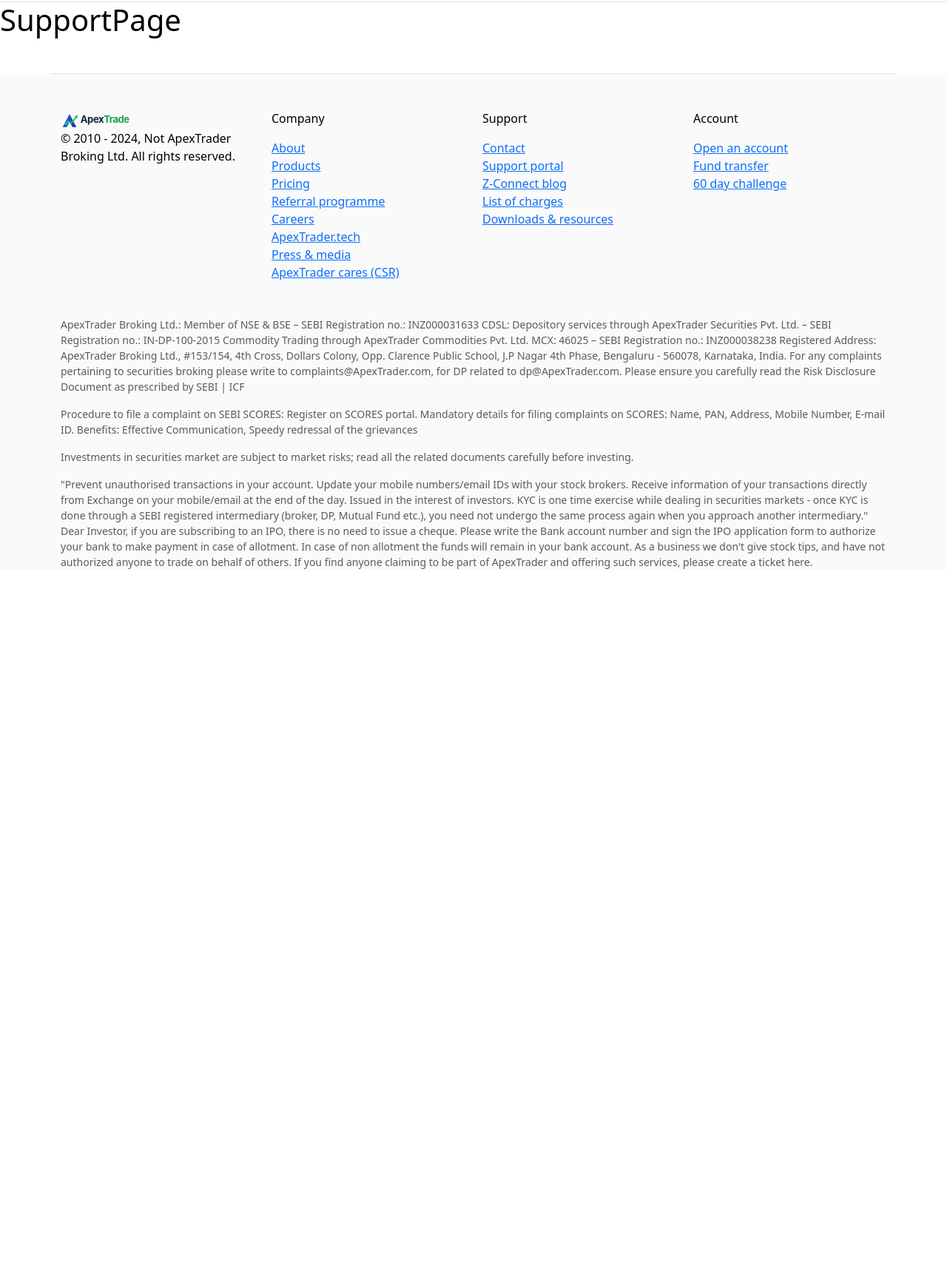
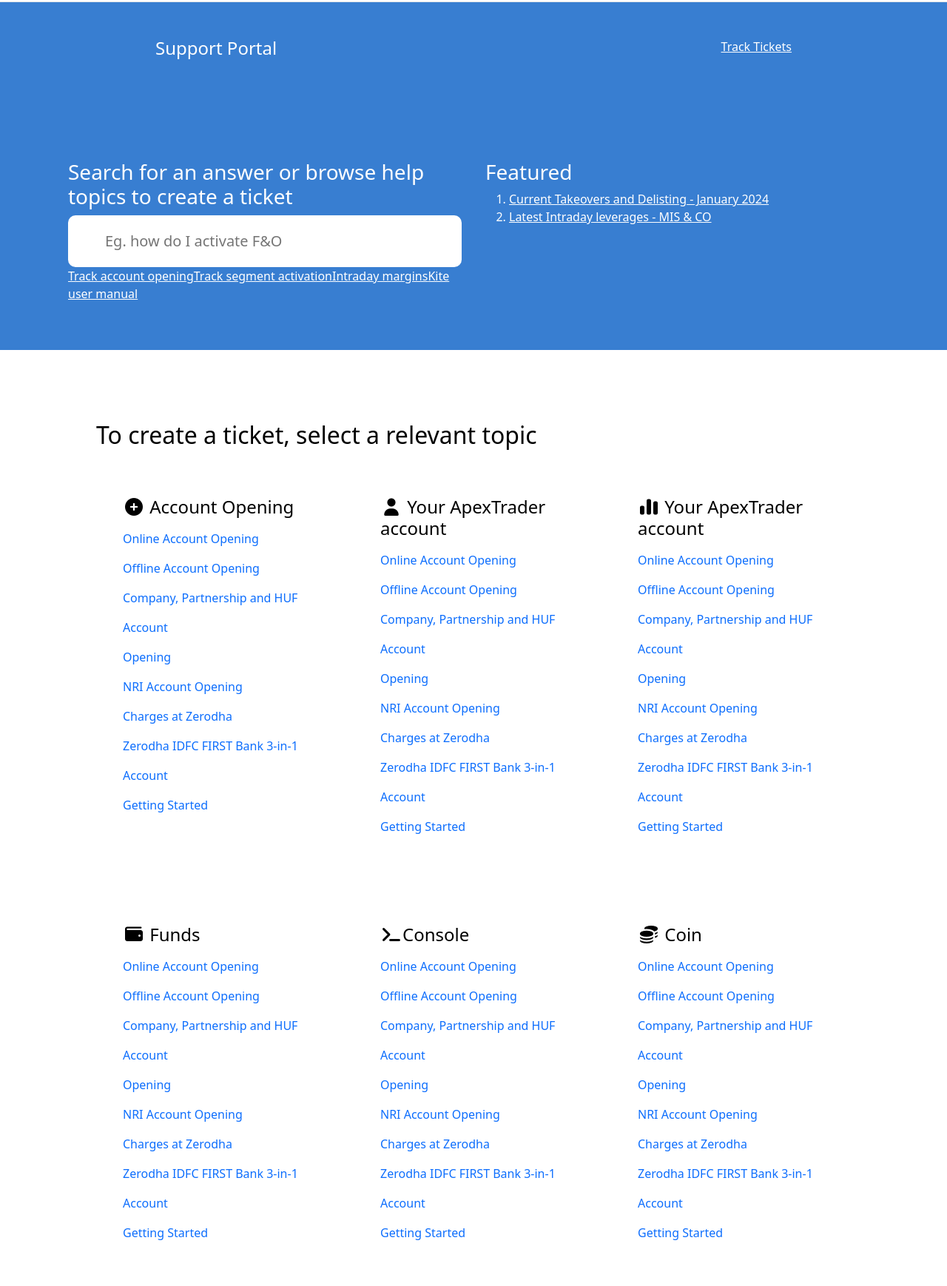
Before and after one commit to tusharyadav24/ApexTrader, a React app in the folder frontend/: page /support in a window 1280 px wide. Shown: the part 85-1823 px from the top of the page at 74% size. Before the commit the page ends 871 px from the top, so only its background shows below. Built offline with nearby package versions, Linux system fonts and the light colour scheme.

Commit message:
support and pricing page enhanced

```diff
--- a/frontend/src/index.css
+++ b/frontend/src/index.css
@@ -60,3 +60,25 @@
     align-items: flex-start;
   }
 }
+#supportHero{
+  background-color: rgb(56, 126, 209);
+  color: white;
+}
+
+#supportHero a{
+  color: white;
+}
+
+#supportWrapper{
+  display: flex;
+  justify-content: space-between;
+  margin: 0 150px;
+}
+
+#supportHero input{
+  padding: 20px 50px;
+  width: 100%;
+  font-size: 20px;
+  border-radius: 10px;
+  border: none;
+}
--- a/frontend/src/landing_page/pricing/Hero.js
+++ b/frontend/src/landing_page/pricing/Hero.js
@@ -0,0 +1,42 @@
+import React from "react";
+
+function Hero() {
+  return (
+    <div className="container">
+      <div className="row p-5 mt-5 border-bottom text-center">
+        <h1>Pricing</h1>
+        <h3 className="text-muted mt-3 fs-5">
+          Free equity investments and flat ₹20 traday and F&O trades
+        </h3>
+      </div>
+      <div className="row p-5 mt-5 text-center">
+        <div className="col-4 p-4">
+          <img src="assets/pricingEquity.svg" alt=""/>
+          <h1 className="fs-3">Free equity delivery</h1>
+          <p className="text-muted">
+            All equity delivery investments (NSE, BSE), are absolutely free — ₹
+            0 brokerage.
+          </p>alt=""
+        </div>
+        <div className="col-4 p-4">
+          <img src="assets/intradayTrades.svg" alt=""/>
+          <h1 className="fs-3">Intraday and F&O trades</h1>
+          <p className="text-muted">
+            Flat Rs. 20 or 0.03% (whichever is lower) per executed order on
+            intraday trades across equity, currency, and commodity trades.
+          </p>
+        </div>
+        <div className="col-4 p-4">
+          <img src="assets/pricingEquity.svg" alt="" />
+          <h1 className="fs-3">Free direct MF</h1>
+          <p className="text-muted">
+            All direct mutual fund investments are absolutely free — ₹ 0
+            commissions & DP charges.
+          </p>
+        </div>
+      </div>
+    </div>
+  );
+}
+
+export default Hero;
--- a/frontend/src/landing_page/pricing/PricingPage.js
+++ b/frontend/src/landing_page/pricing/PricingPage.js
@@ -1,6 +1,15 @@
 import React from 'react';
+import Hero from './Hero';
+import Brokerage from './Brokerage';
+import OpenAccount from '../OpenAccount';
 function PricingPage() {
-    return (<h1>PricingPage</h1>);
+    return (
+        <>
+        <Hero/>
+        <OpenAccount/>
+        <Brokerage/>
+        </>
+    );
 }
 
 export default PricingPage;
--- a/frontend/src/landing_page/support/CreateTicket.js
+++ b/frontend/src/landing_page/support/CreateTicket.js
@@ -0,0 +1,235 @@
+import React from "react";
+
+function CreateTicket() {
+  return (
+    <div className="container">
+      <div className="row p-5 mt-5 mb-5">
+        <h1 className="fs-2">To create a ticket, select a relevant topic</h1>
+        <div className="col-4 p-5 mt-2 mb-2">
+          <h4 className="">
+            <i class="fa fa-plus-circle" aria-hidden="true"></i> Account Opening
+          </h4>
+          <a href="as" style={{ textDecoration: "none", lineHeight: "2.5" }}>
+            Online Account Opening
+          </a>
+          <br />
+          <a href="as" style={{ textDecoration: "none", lineHeight: "2.5" }}>
+            Offline Account Opening
+          </a>
+          <br />
+          <a href="as" style={{ textDecoration: "none", lineHeight: "2.5" }}>
+            Company, Partnership and HUF Account
+          </a>
+          <br />
+          <a href="as" style={{ textDecoration: "none", lineHeight: "2.5" }}>
+            Opening
+          </a>
+          <br />
+          <a href="as" style={{ textDecoration: "none", lineHeight: "2.5" }}>
+            NRI Account Opening
+          </a>
+          <br />
+          <a href="as" style={{ textDecoration: "none", lineHeight: "2.5" }}>
+            Charges at Zerodha
+          </a>
+          <br />
+          <a href="as" style={{ textDecoration: "none", lineHeight: "2.5" }}>
+            Zerodha IDFC FIRST Bank 3-in-1 Account
+          </a>
+          <br />
+          <a href="as" style={{ textDecoration: "none", lineHeight: "2.5" }}>
+            Getting Started
+          </a>
+          <br />
+        </div>
+        <div className="col-4 p-5 mt-2 mb-2">
+          <h4 className="">
+            <i class="fa-solid fa-user"></i> Your ApexTrader account
+          </h4>
+          <a href="as" style={{ textDecoration: "none", lineHeight: "2.5" }}>
+            Online Account Opening
+          </a>
+          <br />
+          <a href="as" style={{ textDecoration: "none", lineHeight: "2.5" }}>
+            Offline Account Opening
+          </a>
+          <br />
+          <a href="as" style={{ textDecoration: "none", lineHeight: "2.5" }}>
+            Company, Partnership and HUF Account
+          </a>
+          <br />
+          <a href="as" style={{ textDecoration: "none", lineHeight: "2.5" }}>
+            Opening
+          </a>
+          <br />
+          <a href="as" style={{ textDecoration: "none", lineHeight: "2.5" }}>
+            NRI Account Opening
+          </a>
+          <br />
+          <a href="as" style={{ textDecoration: "none", lineHeight: "2.5" }}>
+            Charges at Zerodha
+          </a>
+          <br />
+          <a href="as" style={{ textDecoration: "none", lineHeight: "2.5" }}>
+            Zerodha IDFC FIRST Bank 3-in-1 Account
+          </a>
+          <br />
+          <a href="as" style={{ textDecoration: "none", lineHeight: "2.5" }}>
+            Getting Started
+          </a>
+          <br />
+        </div>
+        <div className="col-4 p-5 mt-2 mb-2">
+          <h4 className="">
+            <i class="fa-solid fa-chart-simple"></i> Your ApexTrader account
+          </h4>
+          <a href="as" style={{ textDecoration: "none", lineHeight: "2.5" }}>
+            Online Account Opening
+          </a>
+          <br />
+          <a href="as" style={{ textDecoration: "none", lineHeight: "2.5" }}>
+            Offline Account Opening
+          </a>
+          <br />
+          <a href="as" style={{ textDecoration: "none", lineHeight: "2.5" }}>
+            Company, Partnership and HUF Account
+          </a>
+          <br />
+          <a href="as" style={{ textDecoration: "none", lineHeight: "2.5" }}>
+            Opening
+          </a>
+          <br />
+          <a href="as" style={{ textDecoration: "none", lineHeight: "2.5" }}>
+            NRI Account Opening
+          </a>
+          <br />
+          <a href="as" style={{ textDecoration: "none", lineHeight: "2.5" }}>
+            Charges at Zerodha
+          </a>
+          <br />
+          <a href="as" style={{ textDecoration: "none", lineHeight: "2.5" }}>
+            Zerodha IDFC FIRST Bank 3-in-1 Account
+          </a>
+          <br />
+          <a href="as" style={{ textDecoration: "none", lineHeight: "2.5" }}>
+            Getting Started
+          </a>
+          <br />
+        </div>
+        <div className="col-4 p-5 mt-2 mb-2">
+          <h4 className="">
+           <i class="fa-solid fa-wallet"></i> Funds
+          </h4>
+          <a href="as" style={{ textDecoration: "none", lineHeight: "2.5" }}>
+            Online Account Opening
+          </a>
+          <br />
+          <a href="as" style={{ textDecoration: "none", lineHeight: "2.5" }}>
+            Offline Account Opening
+          </a>
+          <br />
+          <a href="as" style={{ textDecoration: "none", lineHeight: "2.5" }}>
+            Company, Partnership and HUF Account
+          </a>
+          <br />
+          <a href="as" style={{ textDecoration: "none", lineHeight: "2.5" }}>
+            Opening
+          </a>
+          <br />
+          <a href="as" style={{ textDecoration: "none", lineHeight: "2.5" }}>
+            NRI Account Opening
+          </a>
+          <br />
+          <a href="as" style={{ textDecoration: "none", lineHeight: "2.5" }}>
+            Charges at Zerodha
+          </a>
+          <br />
+          <a href="as" style={{ textDecoration: "none", lineHeight: "2.5" }}>
+            Zerodha IDFC FIRST Bank 3-in-1 Account
+          </a>
+          <br />
+          <a href="as" style={{ textDecoration: "none", lineHeight: "2.5" }}>
+            Getting Started
+          </a>
+          <br />
+        </div>
+        <div className="col-4 p-5 mt-2 mb-2">
+          <h4 className="">
+            <i class="fa-solid fa-terminal"></i>Console
+          </h4>
+          <a href="as" style={{ textDecoration: "none", lineHeight: "2.5" }}>
+            Online Account Opening
+          </a>
+          <br />
+          <a href="as" style={{ textDecoration: "none", lineHeight: "2.5" }}>
+            Offline Account Opening
+          </a>
+          <br />
+          <a href="as" style={{ textDecoration: "none", lineHeight: "2.5" }}>
+            Company, Partnership and HUF Account
+          </a>
+          <br />
+          <a href="as" style={{ textDecoration: "none", lineHeight: "2.5" }}>
+            Opening
+          </a>
+          <br />
+          <a href="as" style={{ textDecoration: "none", lineHeight: "2.5" }}>
+            NRI Account Opening
+          </a>
+          <br />
+          <a href="as" style={{ textDecoration: "none", lineHeight: "2.5" }}>
+            Charges at Zerodha
+          </a>
+          <br />
+          <a href="as" style={{ textDecoration: "none", lineHeight: "2.5" }}>
+            Zerodha IDFC FIRST Bank 3-in-1 Account
+          </a>
+          <br />
+          <a href="as" style={{ textDecoration: "none", lineHeight: "2.5" }}>
+            Getting Started
+          </a>
+          <br />
+        </div>
+        <div className="col-4 p-5 mt-2 mb-2">
+          <h4 className="">
+            <i class="fa-solid fa-coins"></i> Coin
+          </h4>
+          <a href="as" style={{ textDecoration: "none", lineHeight: "2.5" }}>
+            Online Account Opening
+          </a>
+          <br />
+          <a href="as" style={{ textDecoration: "none", lineHeight: "2.5" }}>
+            Offline Account Opening
+          </a>
+          <br />
+          <a href="as" style={{ textDecoration: "none", lineHeight: "2.5" }}>
+            Company, Partnership and HUF Account
+          </a>
+          <br />
+          <a href="as" style={{ textDecoration: "none", lineHeight: "2.5" }}>
+            Opening
+          </a>
+          <br />
+          <a href="as" style={{ textDecoration: "none", lineHeight: "2.5" }}>
+            NRI Account Opening
+          </a>
+          <br />
+          <a href="as" style={{ textDecoration: "none", lineHeight: "2.5" }}>
+            Charges at Zerodha
+          </a>
+          <br />
+          <a href="as" style={{ textDecoration: "none", lineHeight: "2.5" }}>
+            Zerodha IDFC FIRST Bank 3-in-1 Account
+          </a>
+          <br />
+          <a href="as" style={{ textDecoration: "none", lineHeight: "2.5" }}>
+            Getting Started
+          </a>
+          <br />
+        </div>
+      </div>
+    </div>
+  );
+}
+
+export default CreateTicket;
--- a/frontend/src/landing_page/support/Hero.js
+++ b/frontend/src/landing_page/support/Hero.js
@@ -0,0 +1,38 @@
+import React from "react";
+
+function Hero() {
+  return (
+    <section className="container-fluid" id="supportHero">
+      <div className="p-5 " id="supportWrapper">
+        <h4>Support Portal</h4>
+        <a href="as">Track Tickets</a>
+      </div>
+      <div className="row p-5 m-3">
+        <div className="col-6 p-3">
+          <h1 className="fs-3">
+            Search for an answer or browse help topics to create a ticket
+          </h1>
+          <input placeholder="Eg. how do I activate F&O" />
+          <br />
+          <a href="as">Track account opening</a>
+          <a href="as">Track segment activation</a>
+          <a href="as">Intraday margins</a>
+          <a href="as">Kite user manual</a>
+        </div>
+        <div className="col-6 p-3">
+          <h1 className="fs-3">Featured</h1>
+          <ol>
+            <li>
+              <a href="as">Current Takeovers and Delisting - January 2024</a>
+            </li>
+            <li>
+              <a href="sa">Latest Intraday leverages - MIS & CO</a>
+            </li>
+          </ol>
+        </div>
+      </div>
+    </section>
+  );
+}
+
+export default Hero;
--- a/frontend/src/landing_page/support/SupportPage.js
+++ b/frontend/src/landing_page/support/SupportPage.js
@@ -1,6 +1,13 @@
 import React from 'react';
+import Hero from './Hero';
+import CreateTicket from './CreateTicket';
 function SupportPage() {
-    return ( <h1>SupportPage</h1>);
+    return (
+        <>
+        <Hero/>
+        <CreateTicket/>
+        </>
+    );
 }
 
 export default SupportPage;
```
Also changed, not shown: frontend/src/landing_page/pricing/Brokerage.js (+48 -0 lines), frontend/src/landing_page/products/Universe.js (+22 -11 lines).
